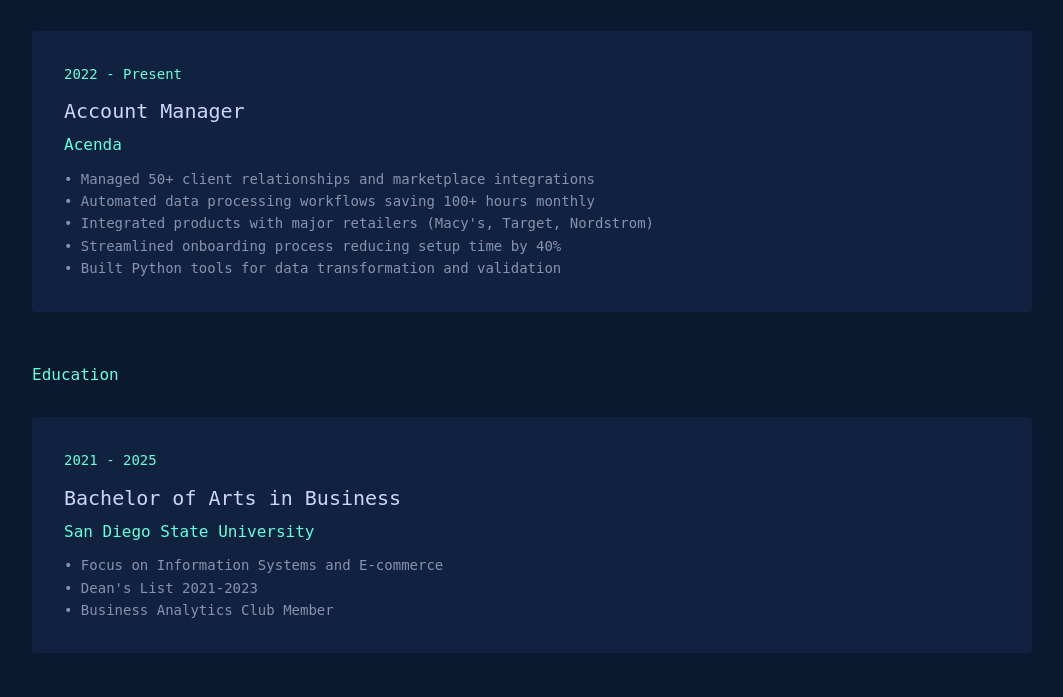
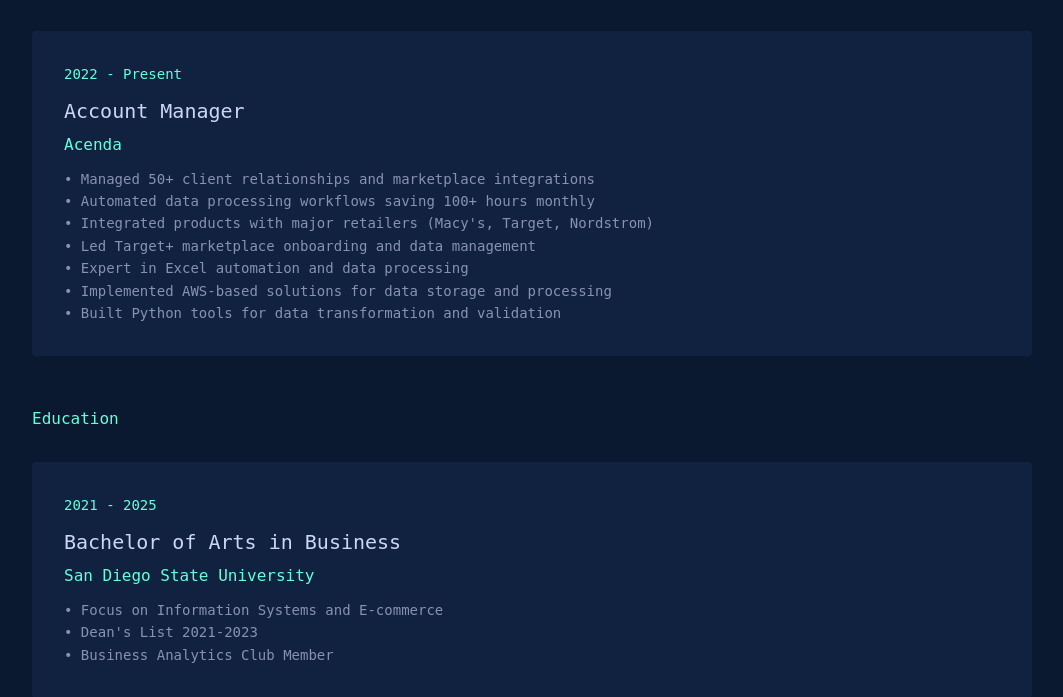
Before and after one commit to jonahumans/Migration-Assistant, a Flask app: page /about in a window 1280 px wide. Shown: the part 925-1622 px from the top of the page, without its empty margins (108-1171 px from the left). Run offline with Flask 3, Linux system fonts and the light colour scheme.

Commit message:
Assistant checkpoint: Added Target+, Excel, and AWS experience
Assistant generated file changes:
- templates/about.html: Add Target+, Excel, and AWS experience

---

User prompt:

also add the target+ excel etc

```diff
--- a/templates/about.html
+++ b/templates/about.html
@@ -205,7 +205,9 @@
                         • Managed 50+ client relationships and marketplace integrations<br>
                         • Automated data processing workflows saving 100+ hours monthly<br>
                         • Integrated products with major retailers (Macy's, Target, Nordstrom)<br>
-                        • Streamlined onboarding process reducing setup time by 40%<br>
+                        • Led Target+ marketplace onboarding and data management<br>
+                        • Expert in Excel automation and data processing<br>
+                        • Implemented AWS-based solutions for data storage and processing<br>
                         • Built Python tools for data transformation and validation
                     </div>
                 </div>
```
